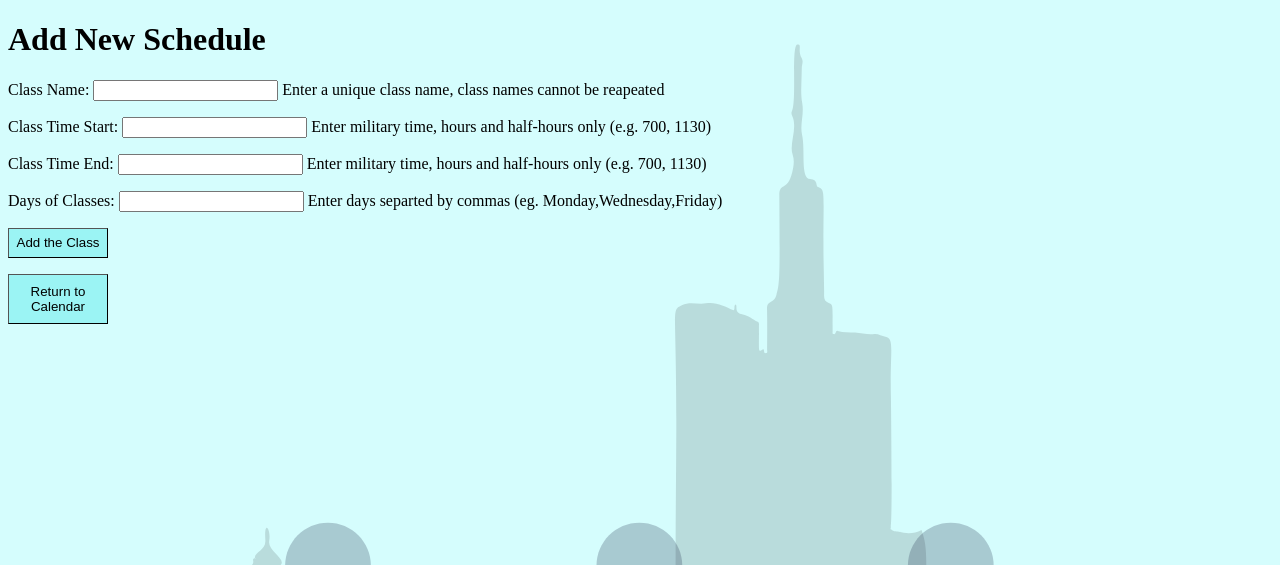
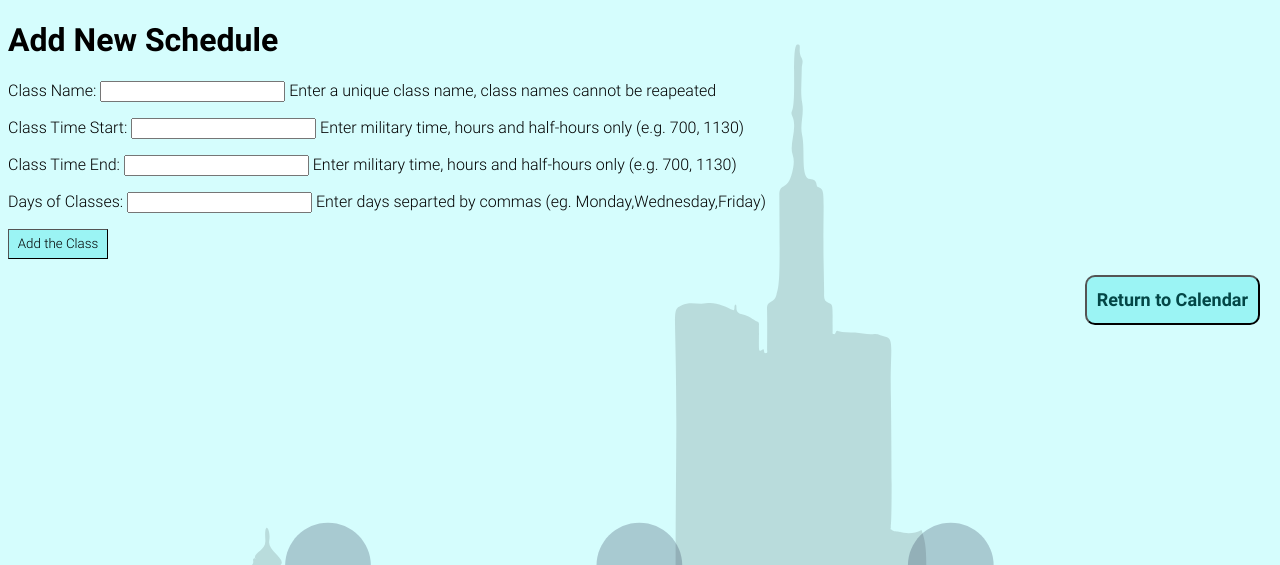
Before and after one commit to sebastienReaport/itmgt25.03B-group6-capstone_project, a Flask app: page /newclass in a window 1280 px wide. Shown: the part 83-648 px from the top of the page. Run offline with Flask 2, Linux system fonts and the light colour scheme.

Commit message:
some design changes

```diff
--- a/static/css/index.css
+++ b/static/css/index.css
@@ -90,6 +90,7 @@ body {
 /*Navigation Panel Formatting*/
 .naviLinks {
     font-family: "RobotoNormal";
+    font-size: small;
     color: rgb(5,108,108);
     display: grid;
     align-items: center;
--- a/static/css/newclass.css
+++ b/static/css/newclass.css
@@ -1,7 +1,27 @@
+/* Fonts */
 @font-face {
     font-family: "Proxima";
     src: url("../fonts/ProximaNovaFont.otf");
 }
+
+@font-face {
+    font-family: 'RobotoNormal';
+    font-style: normal;
+    font-weight: 300;
+    src:
+        url('../fonts/roboto-v30-latin/roboto-v30-latin-300.woff2') format('woff2'), /* Chrome 26+, Opera 23+, Firefox 39+ */
+        url('../fonts/roboto-v30-latin/roboto-v30-latin-300.woff') format('woff'); /* Chrome 6+, Firefox 3.6+, IE 9+, Safari 5.1+ */
+}
+
+@font-face {
+    font-family: 'RobotoBold';
+    font-style: normal;
+    font-weight: 700;
+    src:
+        url('../fonts/roboto-v30-latin/roboto-v30-latin-700.woff2') format('woff2'), /* Chrome 26+, Opera 23+, Firefox 39+ */
+        url('../fonts/roboto-v30-latin/roboto-v30-latin-700.woff') format('woff'); /* Chrome 6+, Firefox 3.6+, IE 9+, Safari 5.1+ */
+}
+/* End of Fonts */
 
 .parameters{
     display: grid;
@@ -88,6 +108,7 @@ body {
 /* End of Header Formatting */
 
 .addClass input[type=submit] {
+    font-family: 'RobotoNormal';
     height: 30px;
     width: 100px;
     background-color:  rgb(155, 244, 244);
@@ -100,13 +121,28 @@ body {
 }
 
 .addClass button {
+    font-family: "RobotoBold";
+    font-size: large;
+    color: rgb(3,70,70);
     height: 50px;
-    width: 100px;
+    width: fit-content;
+    padding-left: 10px;
+    padding-right: 10px;
     background-color:  rgb(155, 244, 244);
-    border-width: thin;
+    border-radius: 10px;
+    position:absolute;
+    right: 20px;
 }
 
 .addClass button:hover {
     transition: 0.2s ease-in;
     background-color: rgb(8,164,164);
 }
+
+.addClass h1 {
+    font-family: "RobotoBold";
+}
+
+.addClass {
+    font-family: 'RobotoNormal';
+}
```
Also changed, not shown: static/css/delete.css (+46 -2 lines), static/css/login.css (+9 -0 lines).
